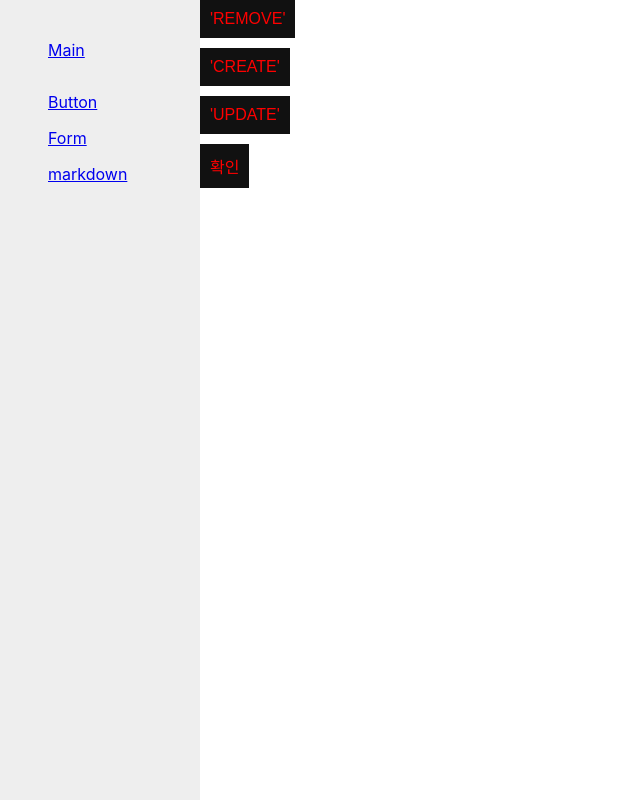
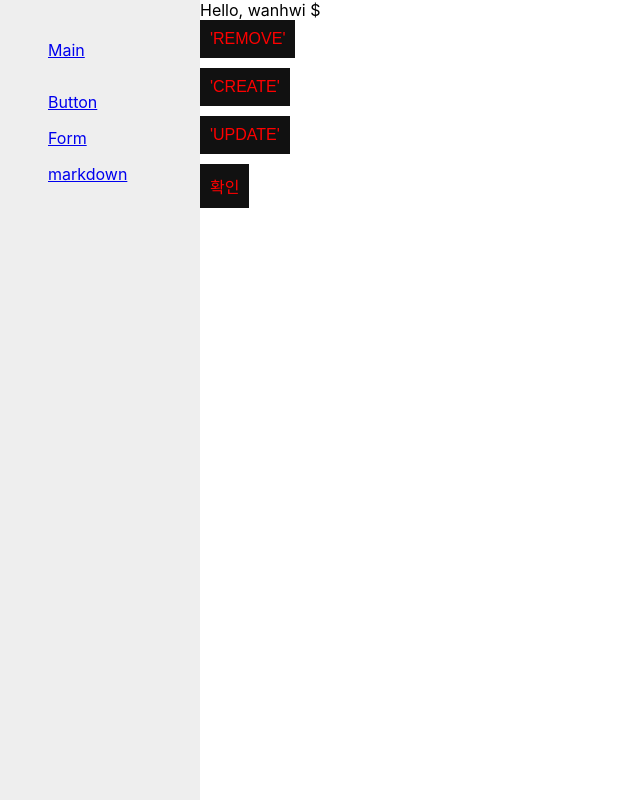
Before and after one commit to yeshtml5/typescript, a React (Create React App) app: page / in a window 1280 px wide. Shown: the whole page, without its empty margins (0-640 px from the left). Built offline with nearby package versions, Linux system fonts and the light colour scheme.

Commit message:
로그함수및

```diff
--- /dev/null
+++ b/src/components/lib/log.ts
@@ -0,0 +1,22 @@
+/**
+ * 로그남기는 유틸함수
+ */
+
+type Log = {
+  data: object
+  option?: object
+}
+/**
+ *
+ * @param param
+ */
+export const log = (data: object | string | number, option?: string): void => {
+  console.log(`%c ${JSON.stringify(data, null, 1)}`, 'font-size:14px;color:blue')
+}
+/**
+ *
+ * @param param
+ */
+export const warn = ({data, option}: Log) => {
+  console.warn(`%c ${JSON.stringify(data, null, 1)}`, 'font-size:14px;color:blue')
+}
--- /dev/null
+++ b/src/pages/guide/typescript/index.tsx
@@ -0,0 +1,20 @@
+import React from 'react'
+
+type GreetingsProps = {
+  name: string
+  mark: string
+}
+
+function Greetings({name, mark}: GreetingsProps) {
+  return (
+    <div>
+      Hello, {name} {mark}
+    </div>
+  )
+}
+
+Greetings.defaultProps = {
+  mark: '!'
+}
+
+export default Greetings
--- a/src/pages/main/index.tsx
+++ b/src/pages/main/index.tsx
@@ -6,11 +6,15 @@ import styled from 'styled-components'
 //components
 import Layout from 'pages/common/layout/'
 import {useGlobalState, useGlobalDispatch} from 'contexts/global'
+import Greetings from 'pages/guide/typescript'
+import {log} from 'components/lib/log'
 //context
 
 //
 const App: React.FC = () => {
   //---------------------------------------------------------------------
+  log({title: '111', name: '손지안'})
+
   //context
   const global = useGlobalState()
   const dispatch = useGlobalDispatch()
@@ -19,6 +23,7 @@ const App: React.FC = () => {
   //---------------------------------------------------------------------
   return (
     <Layout>
+      <Greetings name="wanhwi" mark="$" />
       <Content>
         <p>
           <button
```
